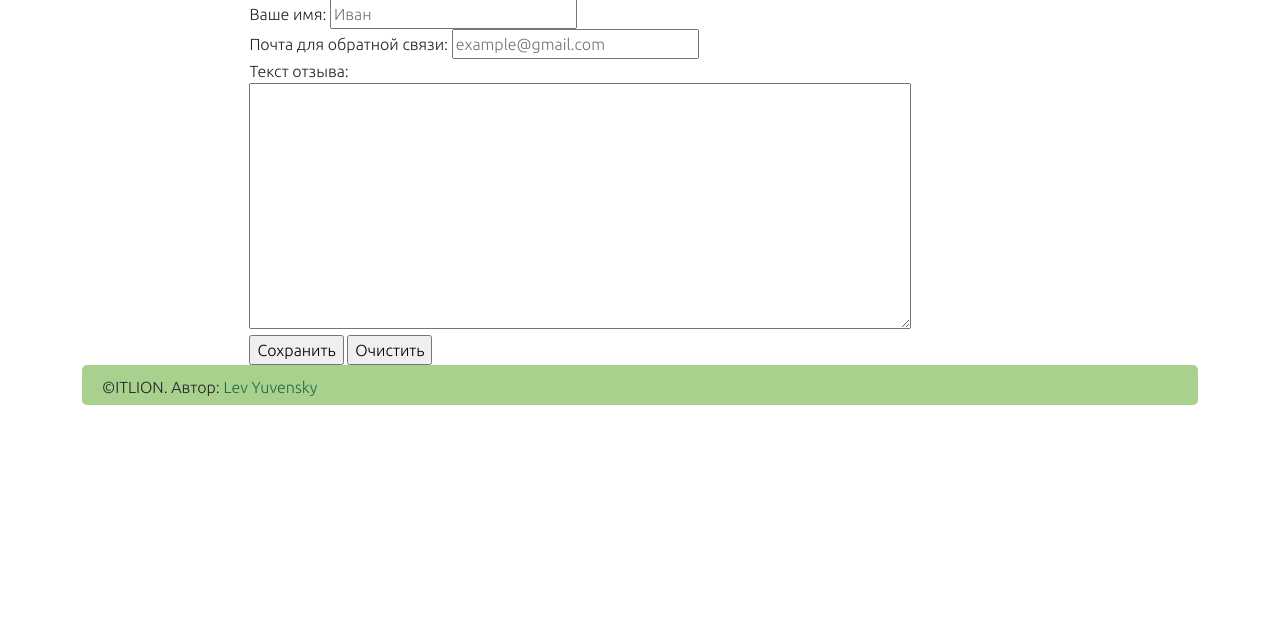
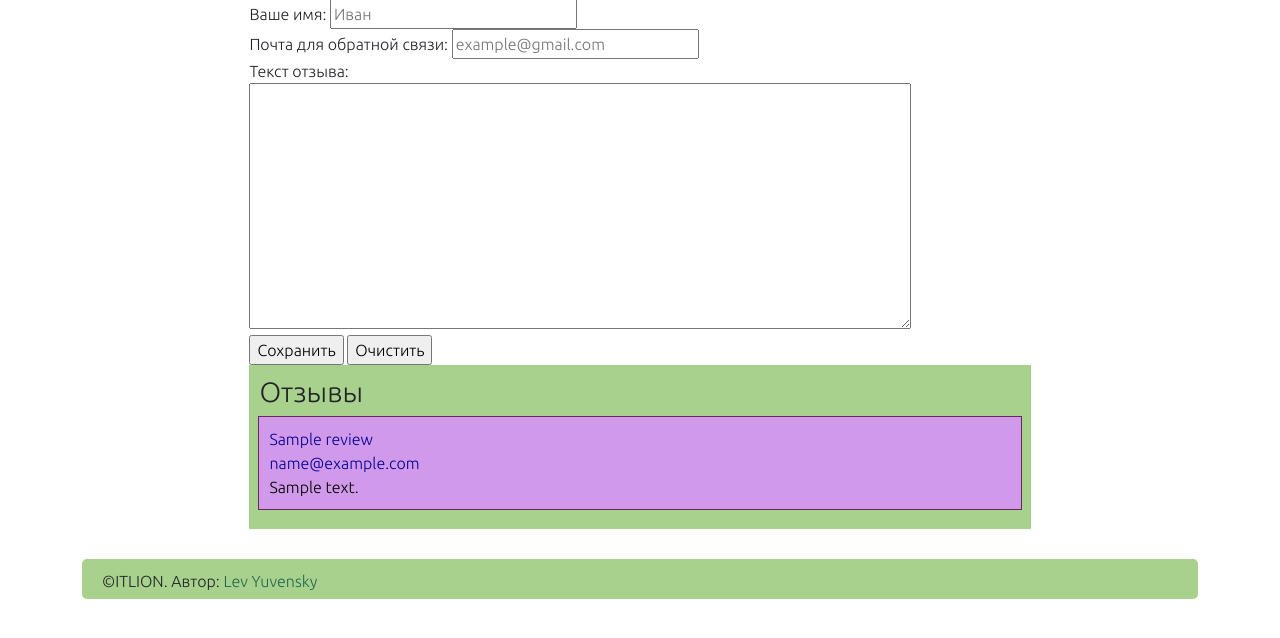
Before and after one commit to Yu-Leo/yuvensky-1580-1, a Flask app: page /reviews in a window 1280 px wide. Shown: the part 107-745 px from the top of the page. Run offline with Flask 2, Linux system fonts and the light colour scheme; tables that the repository leaves empty hold one stand-in row (values such as "Sample post"); parts of the project's set-up code (start-up, migrations or seed data) failed here and were passed over.

Commit message:
Add showing reviews

```diff
--- a/site/main.py
+++ b/site/main.py
@@ -41,6 +41,13 @@ class ActiveCourses(database.Model):
     course = database.relationship('Courses', backref=database.backref('activecourses', lazy=False))
     percentage_of_passing = database.Column(database.Integer, nullable=False)
     mark = database.Column(database.Float, nullable=False)
+
+
+class Reviews(database.Model):
+    id = database.Column(database.Integer, primary_key=True)
+    name = database.Column(database.String(80), nullable=False)
+    email = database.Column(database.String(80), nullable=False)
+    text = database.Column(database.Text)
 
 
 def create_database_structure():
@@ -91,6 +98,34 @@ def add_courses():
     database.session.commit()
 
 
+def add_reviews():
+    review_1 = Reviews(name="Иван",
+                       email="vanya@gmail.com",
+                       text="Отличный сайт!")
+
+    review_2 = Reviews(name="Антон",
+                       email="anton@yandex.ru",
+                       text="Курсы супер!")
+
+    database.session.add(review_1)
+    database.session.add(review_2)
+    database.session.commit()
+
+
+def get_courses() -> list:
+    return Courses.query.all()
+
+
+def get_course_by_link(link: str):
+    courses: list = Courses.query.all()
+    filtered = list(filter(lambda course: course.link == link, courses))
+    return filtered[0] if len(filtered) == 1 else None
+
+
+def get_reviews() -> list:
+    return Reviews.query.all()
+
+
 def does_database_file_exist() -> bool:
     return os.path.isfile(DATABASE_FILE_NAME)
 
@@ -117,22 +152,12 @@ def about_us():
 
 @application.route('/reviews')
 def reviews():
-    return flask.render_template("reviews.html")
+    return flask.render_template("reviews.html", reviews=get_reviews())
 
 
 @application.route('/404')
 def null_page():
     return flask.render_template("404.html")
-
-
-def get_courses() -> list:
-    return Courses.query.all()
-
-
-def get_course_by_link(link: str):
-    courses: list = Courses.query.all()
-    filtered = list(filter(lambda course: course.link == link, courses))
-    return filtered[0] if len(filtered) == 1 else None
 
 
 @application.route('/courses')
@@ -150,4 +175,5 @@ if __name__ == '__main__':
     if not does_database_file_exist():
         create_database_structure()
         add_courses()
+        add_reviews()
     application.run(debug=True)
--- /dev/null
+++ b/site/static/css/reviews_style.css
@@ -0,0 +1,29 @@
+.reviews-area {
+    width: 100%;
+    background-color: rgb(169, 209, 142);
+    padding: 10px;
+    margin-bottom: 30px;
+}
+
+.reviews {
+    width: 100%;
+    background-color: #D199EA;
+    outline: solid #6B2462 1px;
+    margin-bottom: 10px;
+    padding: 10px;
+}
+
+.name {
+    font-size: 12;
+    color: #030097;
+}
+
+.email {
+    font-size: 12;
+    color: #030097;
+}
+
+.text {
+    font-size: 20;
+    color: #000000;
+}
--- a/site/templates/reviews.html
+++ b/site/templates/reviews.html
@@ -2,9 +2,15 @@
 
 {% block title %}Отзывы{% endblock %}
 
+{% block head %}
+{{ super() }}
+<link rel="stylesheet" type="text/css" href="{{ url_for('static', filename='css/reviews_style.css') }}">
+{% endblock %}
+
 {% block content %}
 <div class="main_body">
     <h1>Отзывы:</h1>
+
     <form action="#">
         Ваше имя: <input type="text" name="name" placeholder="Иван"> <br>
         Почта для обратной связи: <input type="email" name="email" placeholder="example@gmail.com"> <br>
@@ -14,5 +20,19 @@
         <input type="submit" value="Сохранить">
         <input type="reset" value="Очистить">
     </form>
+
+    {% if reviews %}
+    <div class="reviews-area">
+        <h3>Отзывы</h3>
+        {% for review in reviews %}
+        <div class="reviews">
+            <div class="name">{{review.name}}</div>
+            <div class="email">{{review.email}}</div>
+            <div class="text">{{review.text}}</div>
+        </div>
+        {% endfor %}
+    </div>
+    {% endif %}
+
 </div>
 {% endblock %}
```
